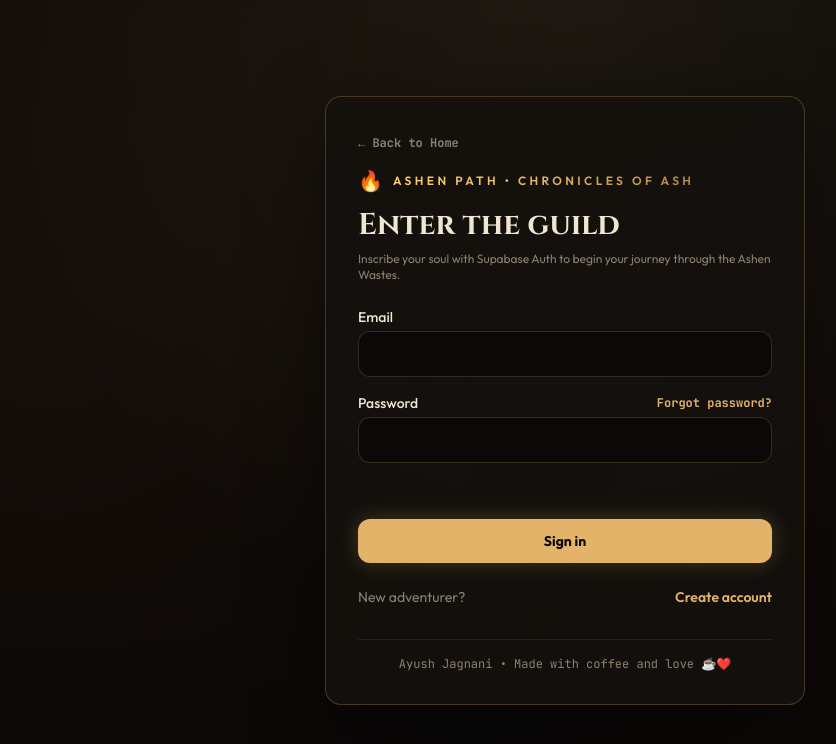
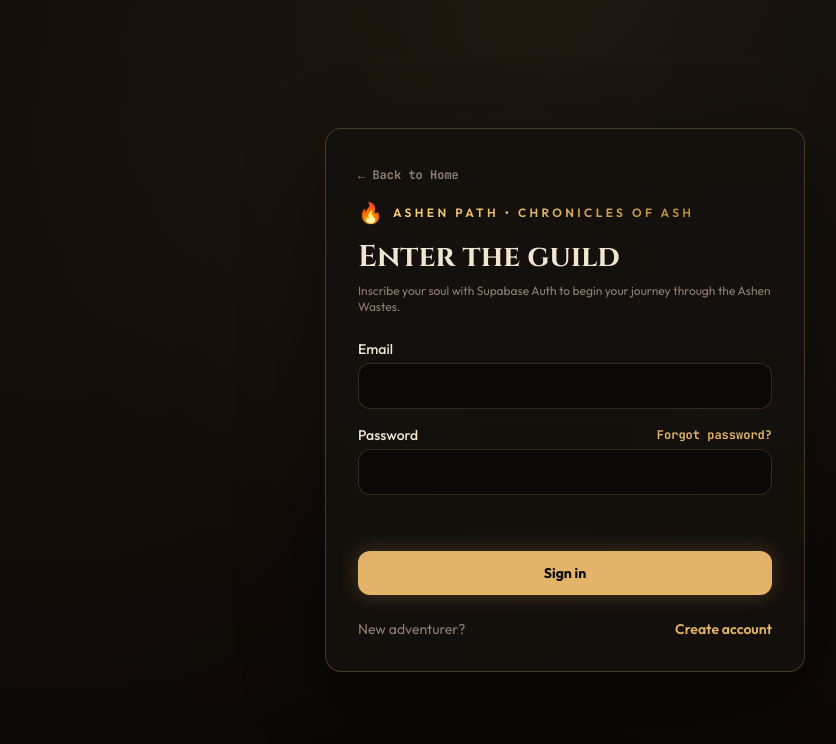
Before and after one commit to ayush-code07/Life-RPG, a React (Vite) app in the folder frontend/: page / in a window 1280 px wide. Both pictures are taken after a click on the button "SIGN IN". Shown: the top 744 px of the page, without its empty margins (75-911 px from the left). Built offline with nearby package versions, Linux system fonts and the light colour scheme; no server answers.

Commit message:
fix: remove creator attribution from auth modal, keeping it in landing page footer

```diff
--- a/frontend/src/components/auth/AuthScreen.tsx
+++ b/frontend/src/components/auth/AuthScreen.tsx
@@ -204,13 +204,6 @@ export function AuthScreen({ initialMode = 'signin', onBack }: AuthScreenProps)
             </>
           )}
         </div>
-
-        {/* Creator Attribution */}
-        <div className="mt-8 pt-4 border-t border-[#262018] text-center">
-          <p className="font-mono text-xs text-muted">
-            Ayush Jagnani • Made with coffee and love ☕❤️
-          </p>
-        </div>
       </motion.section>
 
       <AnimatePresence>
```
